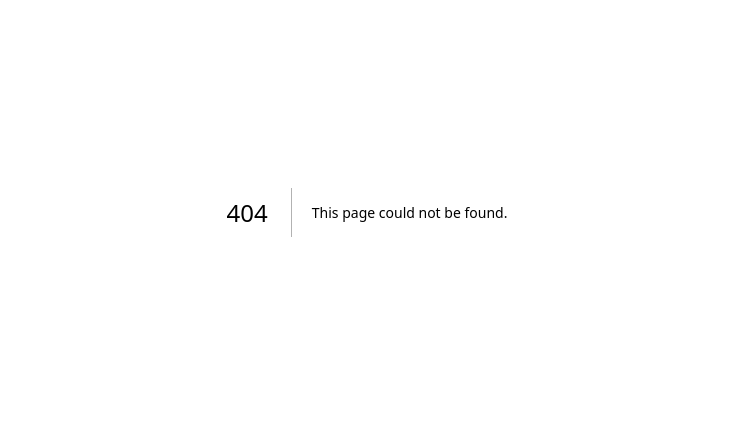
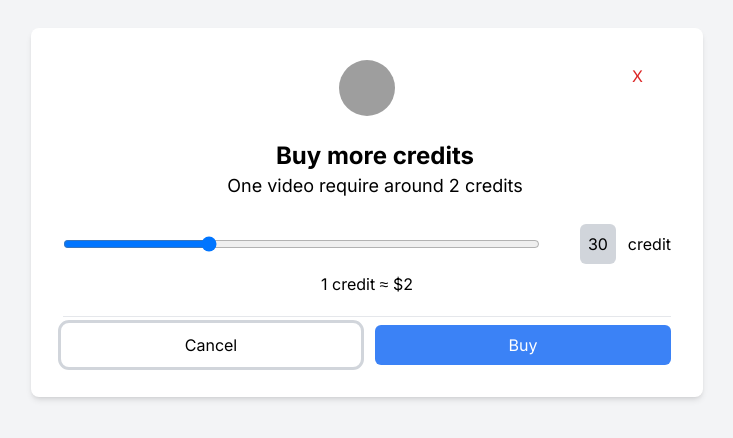
Before and after one commit to ashishsingh752/1811_Labs_assignment2, a Next.js app in the folder assign/: page /credit in a window 1280 px wide. Before the commit this address had no page. Shown: the part 188-626 px from the top of the page, without its empty margins (273-1006 px from the left). Built offline with nearby package versions, Linux system fonts and the light colour scheme; grey boxes are pictures that could not be loaded.

Commit message:
Added a page for credit purchases

```diff
--- /dev/null
+++ b/assign/app/(auth)/credit/page.tsx
@@ -0,0 +1,5 @@
+import Credit from "@/app/components/Credit";
+
+export default function credit(){
+    return <Credit/>
+}
--- a/assign/app/components/Button.tsx
+++ b/assign/app/components/Button.tsx
@@ -46,4 +46,37 @@ const CrossButton = function () {
   );
 };
 
-export { SignInButton, GoogleInButton, ClearButton, CrossButton };
+const BuyButton = function () {
+  return (
+    <>
+      <button
+        type="button"
+        className=" p-2 w-full text-white bg-blue-500 border-t-blue-600 rounded-md focus:outline-none focus:ring-2 focus:ring-offset-2 focus:ring-indigo-500 hover:bg-blue-600"
+      >
+        Buy
+      </button>
+    </>
+  );
+};
+
+const CancleButton = function () {
+  return (
+    <>
+      <button
+        type="button"
+        className="p-2 w-full text-black border-t-gray-300 rounded-md outline outline-offset-2 outline-gray-300 hover:bg-gray-200"
+      >
+        Cancel
+      </button>
+    </>
+  );
+};
+
+export {
+  SignInButton,
+  GoogleInButton,
+  ClearButton,
+  CrossButton,
+  BuyButton,
+  CancleButton,
+};
--- /dev/null
+++ b/assign/app/components/Credit.tsx
@@ -0,0 +1,52 @@
+import { CrossButton, CancleButton, BuyButton } from "./Button";
+import RangeInputExample from "./Range";
+
+const Credit = () => {
+  return (
+    <div className="flex items-center justify-center h-screen bg-gray-100">
+      <div className="w-full max-w-2xl p-8 rounded-lg shadow-md bg-white relative">
+        <div className="absolute mt-6 top-2 right-14">
+          <CrossButton />
+        </div>
+
+        <div className="flex justify-center items-center">
+          <img
+            className="rounded-full w-14 h-14"
+            src="https://encrypted-tbn2.gstatic.com/images?q=tbn:ANd9GcRYaI1MmBYe7MHFRLoNH3m-4vkWSmtytZ6CWzddczL7Dnbq0M0u"
+            alt="userImg"
+          />
+        </div>
+        <br />
+
+        <div>
+          <div className="flex-1 ml-4">
+            <div className="flex justify-center items-center">
+              <div className="font-bold text-2xl">Buy more credits</div>
+            </div>
+            <div className="flex justify-center items-center">
+              <div className="text-lg">One video require around 2 credits</div>
+            </div>
+          </div>
+        </div>
+        <br />
+
+        {/* handle the range of the credit  */}
+        <RangeInputExample />
+
+        <div className="flex justify-center items-center mb-5 mt-2">
+          <p>1 credit ≈ $2</p>
+        </div>
+        <hr className="my-2" />
+
+
+       {/* button to cancle and but */}
+        <div className="flex justify-between gap-4">
+          <CancleButton />
+          <BuyButton />
+        </div>
+      </div>
+    </div>
+  );
+};
+
+export default Credit;
--- /dev/null
+++ b/assign/app/components/Range.tsx
@@ -0,0 +1,31 @@
+"use client";
+import React, { useState, ChangeEvent } from "react";
+
+const RangeInputExample: React.FC = () => {
+  const [rangeValue, setRangeValue] = useState<number>(30); // Initial value
+
+  const handleRangeChange = (event: ChangeEvent<HTMLInputElement>) => {
+    const newValue: number = parseInt(event.target.value, 10);
+    setRangeValue(newValue);
+  };
+
+  return (
+    <div className="flex justify-center items-center gap-10">
+      <input
+        type="range"
+        id="rangeInput"
+        min="0"
+        max="100"
+        value={rangeValue}
+        onChange={handleRangeChange}
+        className="w-full"
+      />
+      <div className="flex justify-center items-center gap-3">
+        <p className="p-2 bg-gray-300 rounded-md">{rangeValue} </p>{" "}
+        <span>credit</span>
+      </div>
+    </div>
+  );
+};
+
+export default RangeInputExample;
```
